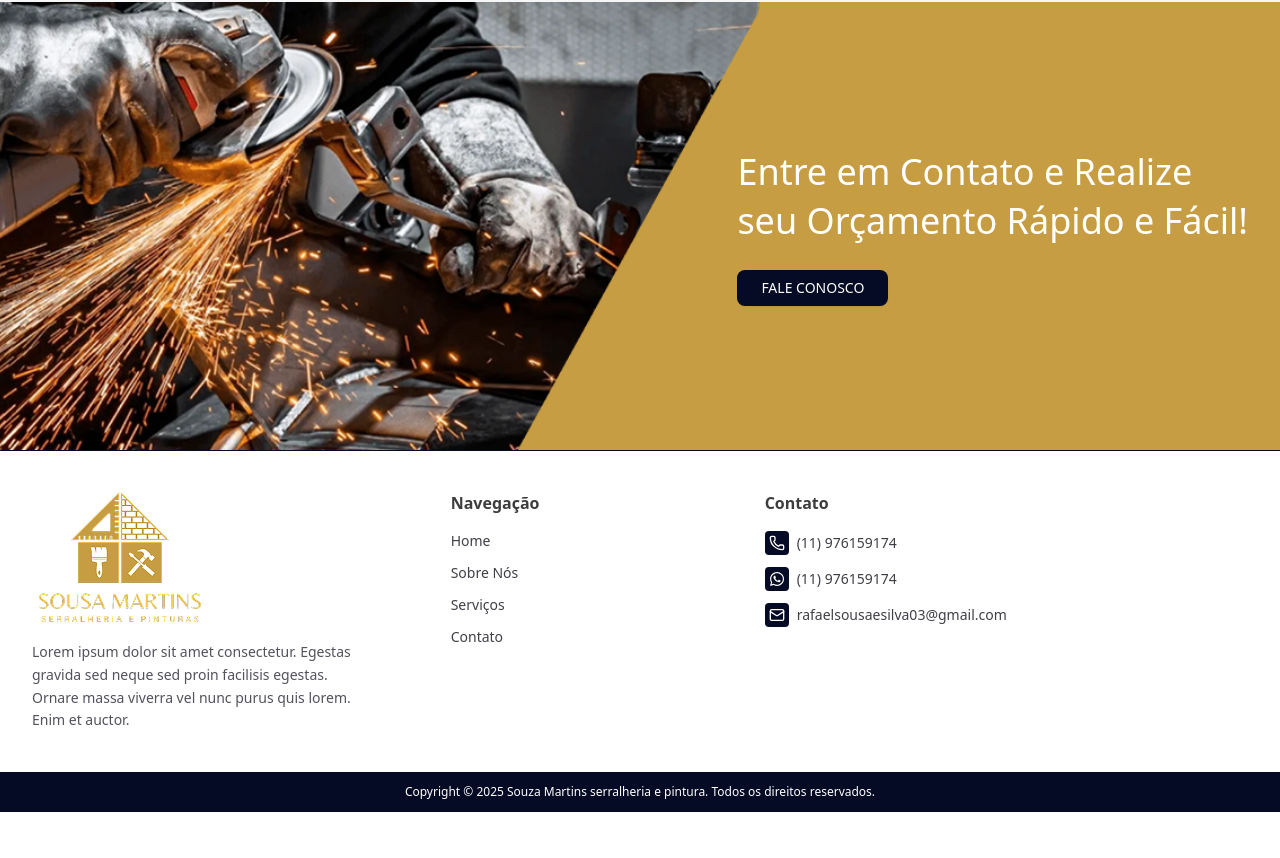
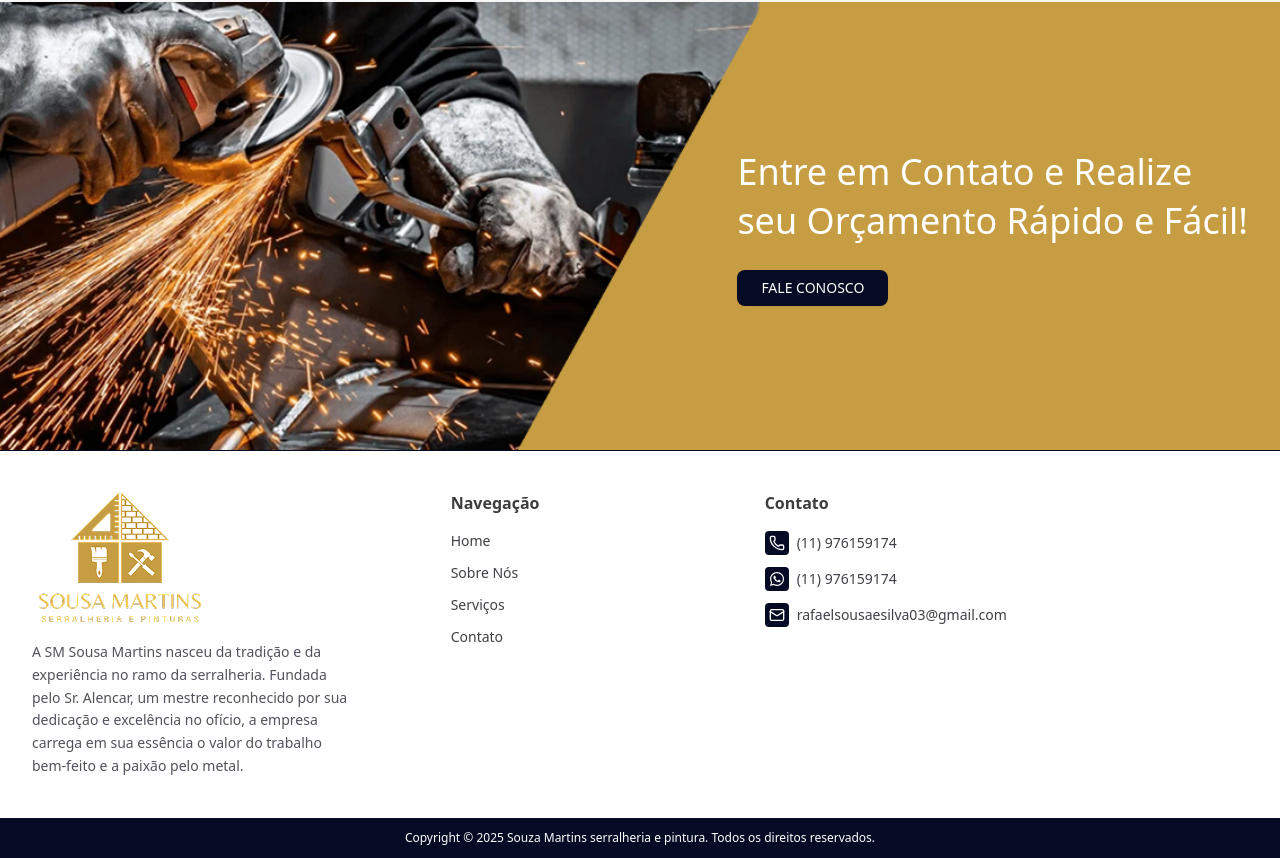
Before and after one commit to HeitorBMarini/souza-martins, a Next.js app: page / in a window 1280 px wide. Shown: the part 2186-3044 px from the top of the page. Before the commit the page ends 2998 px from the top, so only its background shows below. Built offline with nearby package versions, Linux system fonts and the light colour scheme.

Commit message:
Change texto footer

```diff
--- a/src/components/Footer.tsx
+++ b/src/components/Footer.tsx
@@ -32,9 +32,7 @@ export default function Footer() {
               />
             </Link>
             <p className="mt-4 text-sm leading-relaxed text-zinc-600 max-w-xs">
-              Lorem ipsum dolor sit amet consectetur. Egestas gravida sed neque
-              sed proin facilisis egestas. Ornare massa viverra vel nunc purus
-              quis lorem. Enim et auctor.
+             A SM Sousa Martins nasceu da tradição e da experiência no ramo da serralheria. Fundada pelo Sr. Alencar, um mestre reconhecido por sua dedicação e excelência no ofício, a empresa carrega em sua essência o valor do trabalho bem-feito e a paixão pelo metal.
             </p>
           </div>
 
```
